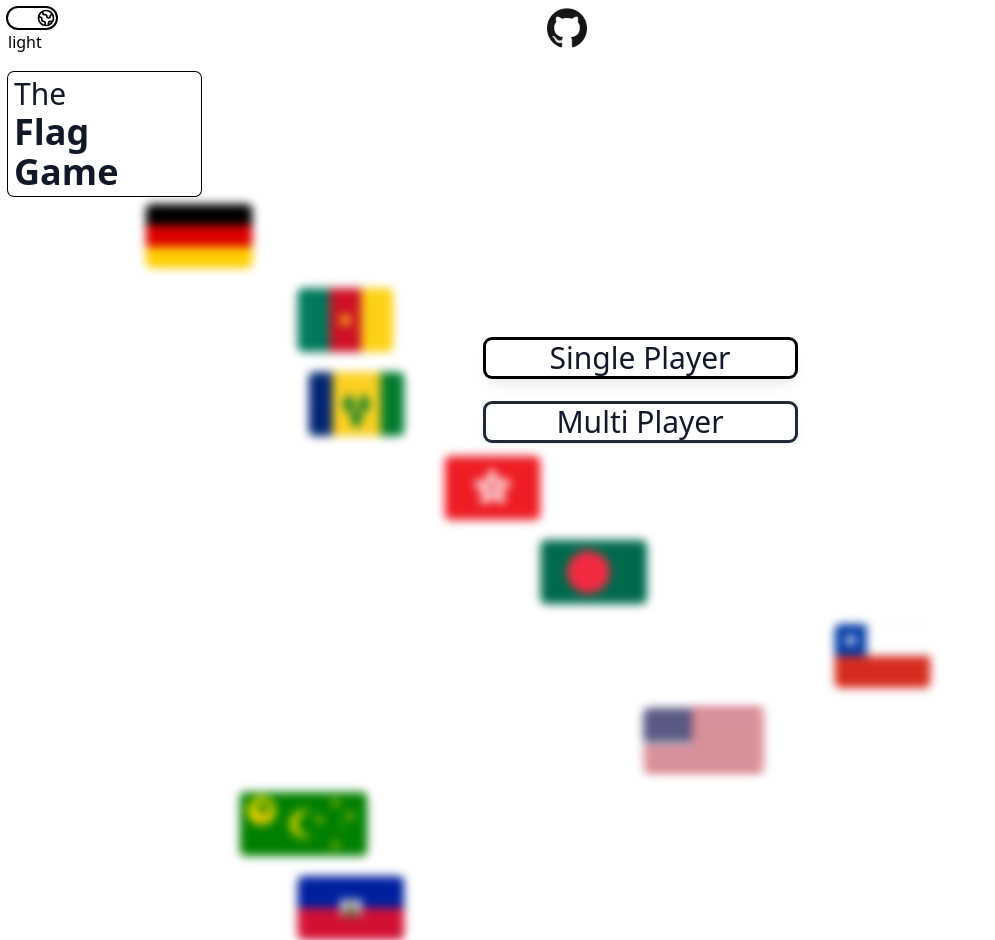
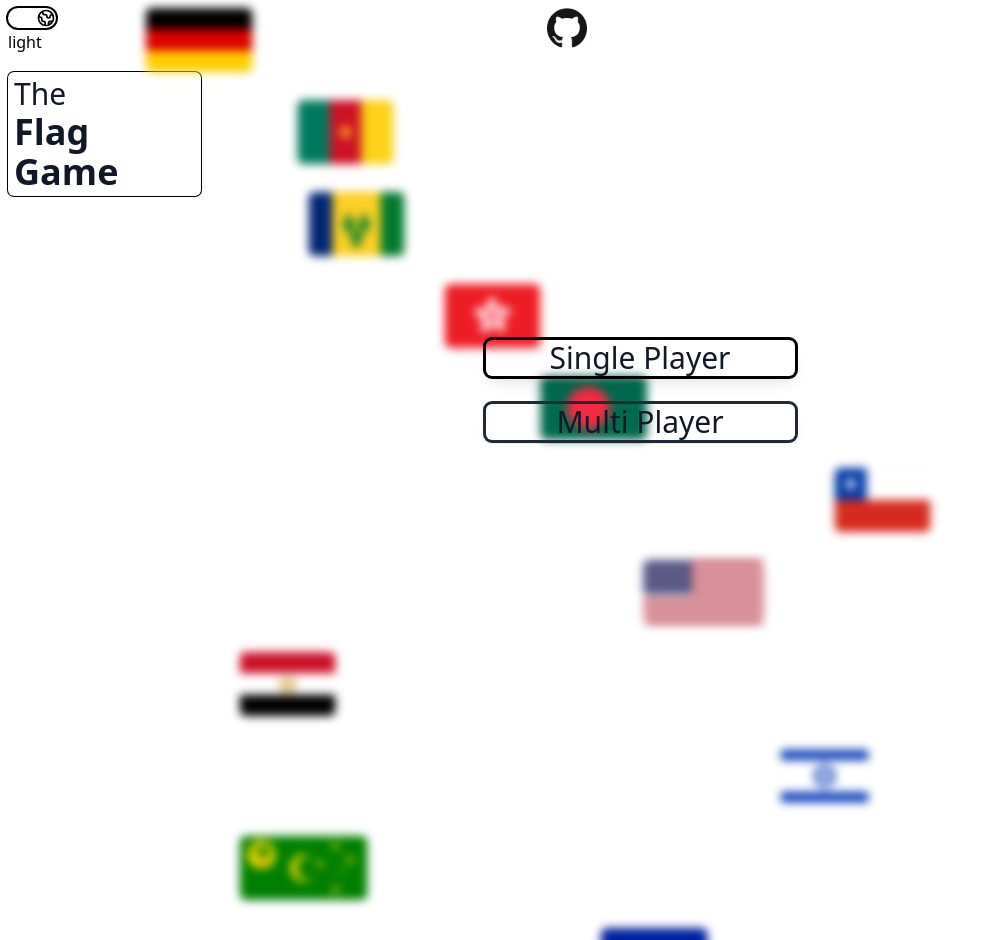
Before and after one commit to JNat07/flag-game-frontend, a Next.js app: page / in a window 1280 px wide. Shown: the whole page, without its empty margins (0-995 px from the left). After the commit the page ends 800 px from the top, so only its background shows below. Built offline with nearby package versions, Linux system fonts and the light colour scheme.

Commit message:
add flags && change shadow

```diff
--- a/components/Index/background.tsx
+++ b/components/Index/background.tsx
@@ -18,74 +18,74 @@ const Background: React.FC = () => {
     };
 
     return (
-        <div className="absolute w-screen space-y-5 overflow-hidden blur-[5px]">
+        <div className="fixed top-2 left-0 w-screen space-y-7 overflow-hidden blur-[5px]">
             <motion.img
                 variants={imageMoveVarient}
                 animate={"animateLeft"}
                 src="./MenuFlags/de.png"
-                className="w-auto h-16 rounded-md hover:shadow-2xl"
+                className="w-auto h-16 rounded-md hover:shadow-md"
                 transition={{
                     duration: RandomNumber(16, 20),
                     ease: [0.5, 0.5, 0.5, 0.5],
                     repeat: Infinity,
                 }}
-                alt="Country_Flag"
+                alt="Germany_Flag"
             />
             <motion.img
                 variants={imageMoveVarient}
                 animate={"animateLeft"}
                 src="./MenuFlags/cm.png"
-                className="w-auto h-16 rounded-md hover:shadow-2xl"
+                className="w-auto h-16 rounded-md hover:shadow-md"
                 transition={{
                     duration: RandomNumber(16, 20),
                     ease: [0.5, 0.5, 0.5, 0.5],
                     repeat: Infinity,
                 }}
-                alt="Country_Flag"
+                alt="Cameroon_Flag"
             />
 
             <motion.img
                 variants={imageMoveVarient}
                 animate={"animateRight"}
                 src="./MenuFlags/vc.png"
-                className="w-auto h-16 rounded-md hover:shadow-2xl"
-                alt="Country_Flag"
+                className="w-auto h-16 rounded-md hover:shadow-md"
                 transition={{
                     duration: RandomNumber(16, 20),
                     ease: [0.5, 0.5, 0.5, 0.5],
                     repeat: Infinity,
                 }}
+                alt="Saint_Vincent_And_The_Grenadines_Flag"
             />
             <motion.img
                 variants={imageMoveVarient}
                 animate={"animateLeft"}
                 src="./MenuFlags/hk.png"
-                className="w-auto h-16 rounded-md hover:shadow-2xl"
+                className="w-auto h-16 rounded-md hover:shadow-md"
                 transition={{
                     duration: RandomNumber(7, 17),
                     ease: [0.5, 0.5, 0.5, 0.5],
                     repeat: Infinity,
                 }}
-                alt="Country_Flag"
+                alt="Hong_Kong_Flag"
             />
             <motion.img
                 variants={imageMoveVarient}
                 animate={"animateLeft"}
                 src="./MenuFlags/bd.png"
-                className="w-auto h-16 rounded-md hover:shadow-2xl"
+                className="w-auto h-16 rounded-md hover:shadow-md"
                 transition={{
                     duration: RandomNumber(16, 20),
 
                     ease: [0.5, 0.5, 0.5, 0.5],
                     repeat: Infinity,
                 }}
-                alt="Country_Flag"
+                alt="Bangladesh_Flag"
             />
             <motion.img
                 variants={imageMoveVarient}
                 animate={"animateRight"}
                 src="./MenuFlags/cl.png"
-                className="w-auto h-16 rounded-md hover:shadow-2xl"
+                className="w-auto h-16 rounded-md hover:shadow-md"
                 alt="Country_Flag"
                 transition={{
                     duration: RandomNumber(16, 20),
@@ -97,38 +97,63 @@ const Background: React.FC = () => {
                 variants={imageMoveVarient}
                 animate={"animateRight"}
                 src="./MenuFlags/us.png"
-                className="w-auto h-16 rounded-md hover:shadow-2xl"
-                alt="Country_Flag"
+                className="w-auto h-16 rounded-md hover:shadow-md"
                 transition={{
                     duration: RandomNumber(16, 20),
                     ease: [0.5, 0.5, 0.5, 0.5],
                     repeat: Infinity,
                 }}
+                alt="United_States_Of_America_Flag"
+            />
+            <motion.img
+                variants={imageMoveVarient}
+                animate={"animateLeft"}
+                src="./MenuFlags/eg.png"
+                className="w-auto h-16 rounded-md hover:shadow-md"
+                transition={{
+                    duration: RandomNumber(16, 20),
+                    ease: [0.5, 0.5, 0.5, 0.5],
+                    repeat: Infinity,
+                }}
+                alt="Egypt_Flag"
+            />
+
+            <motion.img
+                variants={imageMoveVarient}
+                animate={"animateRight"}
+                src="./MenuFlags/il.png"
+                className="w-auto h-16 rounded-md hover:shadow-md"
+                transition={{
+                    duration: RandomNumber(16, 20),
+                    ease: [0.5, 0.5, 0.5, 0.5],
+                    repeat: Infinity,
+                }}
+                alt="Israel_Flag"
             />
             <motion.img
                 variants={imageMoveVarient}
                 animate={"animateLeft"}
                 src="./MenuFlags/cc.png"
-                className="w-auto h-16 rounded-md hover:shadow-2xl"
+                className="w-auto h-16 rounded-md hover:shadow-md"
                 transition={{
                     duration: RandomNumber(16, 20),
                     ease: [0.5, 0.5, 0.5, 0.5],
                     repeat: Infinity,
                 }}
-                alt="Country_Flag"
+                alt="The_Cocos_Islands_Flag"
             />
 
             <motion.img
                 variants={imageMoveVarient}
-                animate={"animateLeft"}
+                animate={"animateRight"}
                 src="./MenuFlags/ht.png"
-                className="w-auto h-16 rounded-md hover:shadow-2xl"
+                className="w-auto h-16 rounded-md hover:shadow-md"
                 transition={{
                     duration: RandomNumber(16, 20),
                     ease: [0.5, 0.5, 0.5, 0.5],
                     repeat: Infinity,
                 }}
-                alt="Country_Flag"
+                alt="Haiti_Flag"
             />
         </div>
     );
```
